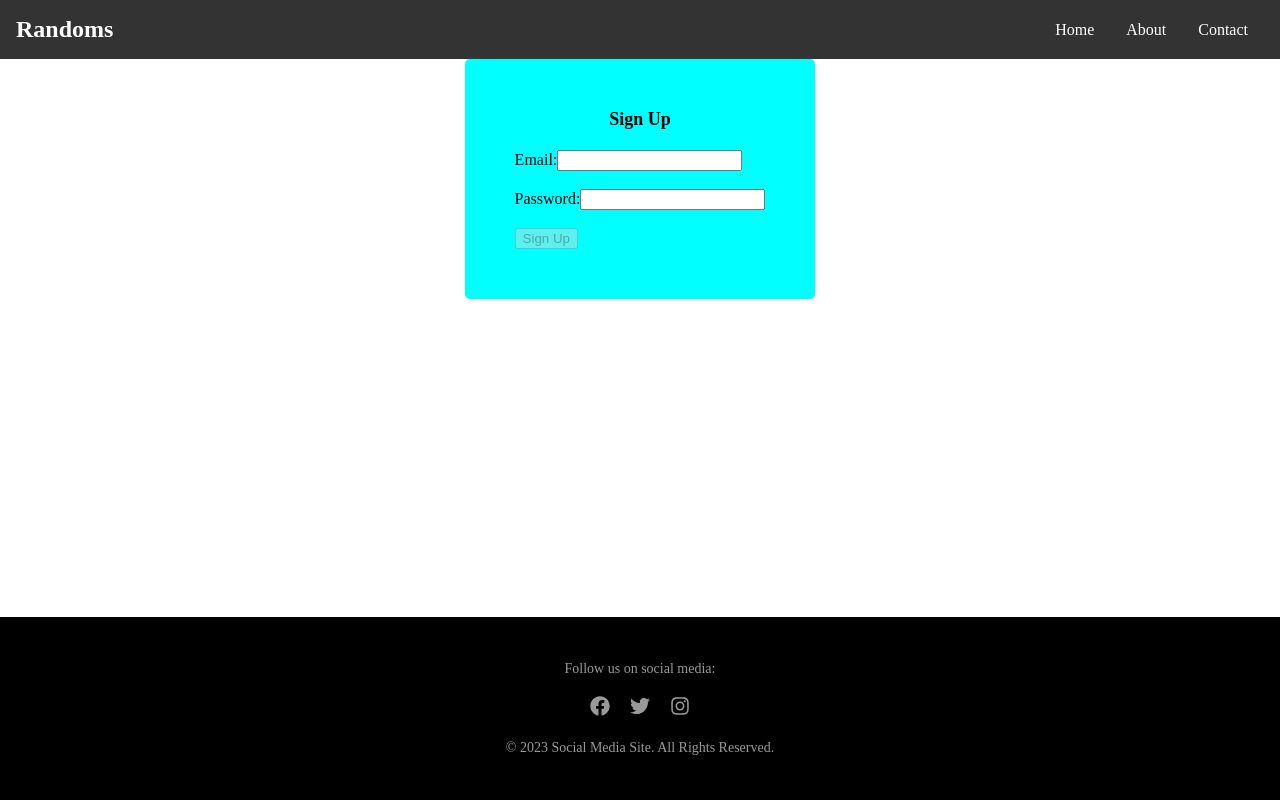
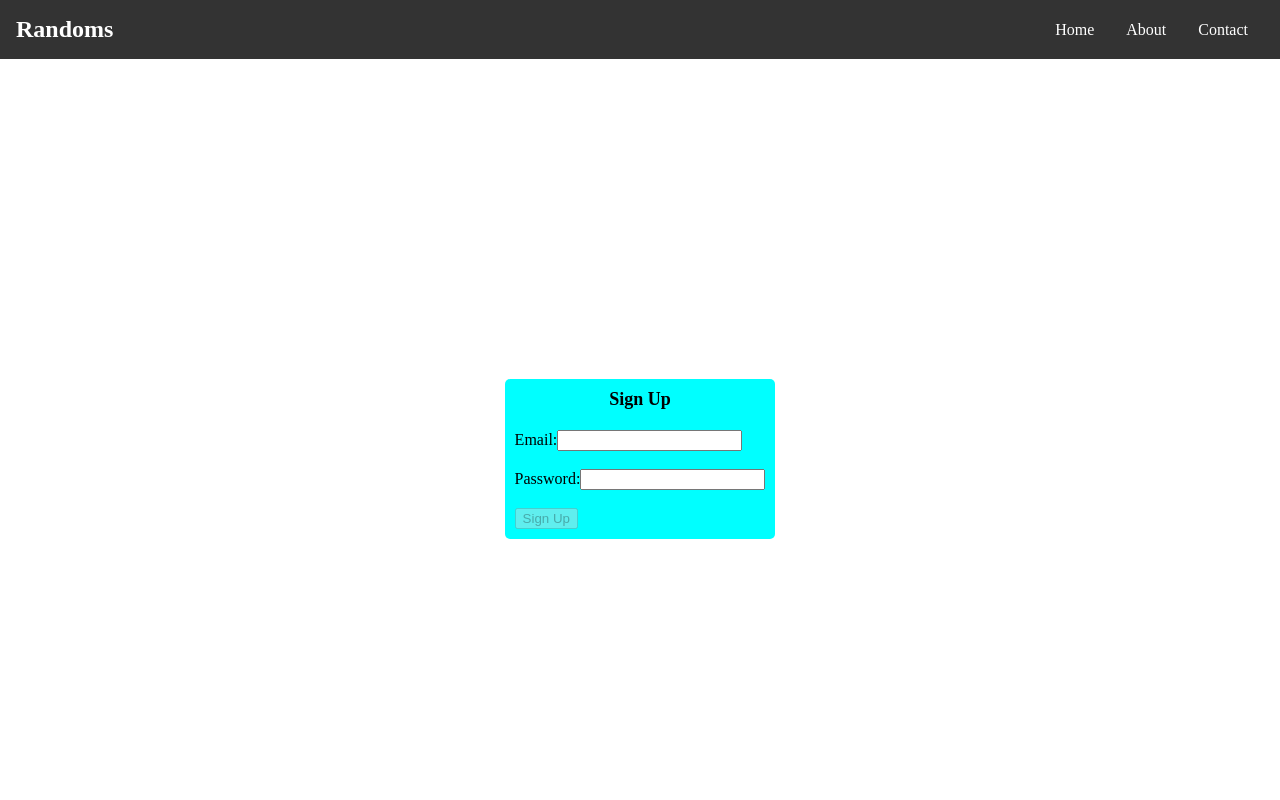
Before and after one commit to DAndre06d/Randoms, a React (Create React App) app: page / in a window 1280 px wide. Shown: the top 800 px of the page. Built offline with nearby package versions, Linux system fonts and the light colour scheme.

Commit message:
Fixed resolution

```diff
--- a/src/App.css
+++ b/src/App.css
@@ -1,5 +1,15 @@
 
 html, body {
+  width: 100%;
+  height: 100%;
+  margin: 0;
+}
+#root{
+  width: 100%;
+  height: 100%;
+  margin: 0;
+}
+.container{
   width: 100%;
   height: 100%;
   margin: 0;
@@ -7,6 +17,11 @@ html, body {
 
 
 /******************             APP STYLE            *********************/
+.App{
+  width: 100%;
+  height: 100%;
+  margin: 0;
+}
 .app-form{
   width: 100%;
   height: 100%;
@@ -14,11 +29,10 @@ html, body {
   justify-content: center;
   align-items: center;
 }
-.container{
-  display: block;
-
+/******************             NAVBAR STYLE            *********************/
+.nav-bar{
+  width: 100%;
 }
-/******************             NAVBAR STYLE            *********************/
 nav {
   display: flex;
   justify-content: space-between;
@@ -86,14 +100,19 @@ nav {
 }
 
 /******************             SIGN UP STYLE            *********************/
-.signup-form{
+.sign{
+  width: auto;
+  height: 100%;
   display: flex;
   justify-content: center;
+  align-items: center;
 }
+
+
 .signup-container{
   background-color: aqua;
   border-radius: 5px;
-  padding: 50px;
+  padding: 10px;
 }
 .title{
   margin-bottom: 20px;
@@ -115,7 +134,7 @@ nav {
   text-align: center;
   margin: 0;
   bottom: 0;
-  position: fixed;
+
   width: 100%;
 }
 
--- a/src/App.js
+++ b/src/App.js
@@ -11,7 +11,7 @@ function App() {
         <div className="nav-bar">
           <Navbar />
         </div>
-        <div>
+        <div className="sign">
           <SignUpForm />
         </div>
         <div>
```
